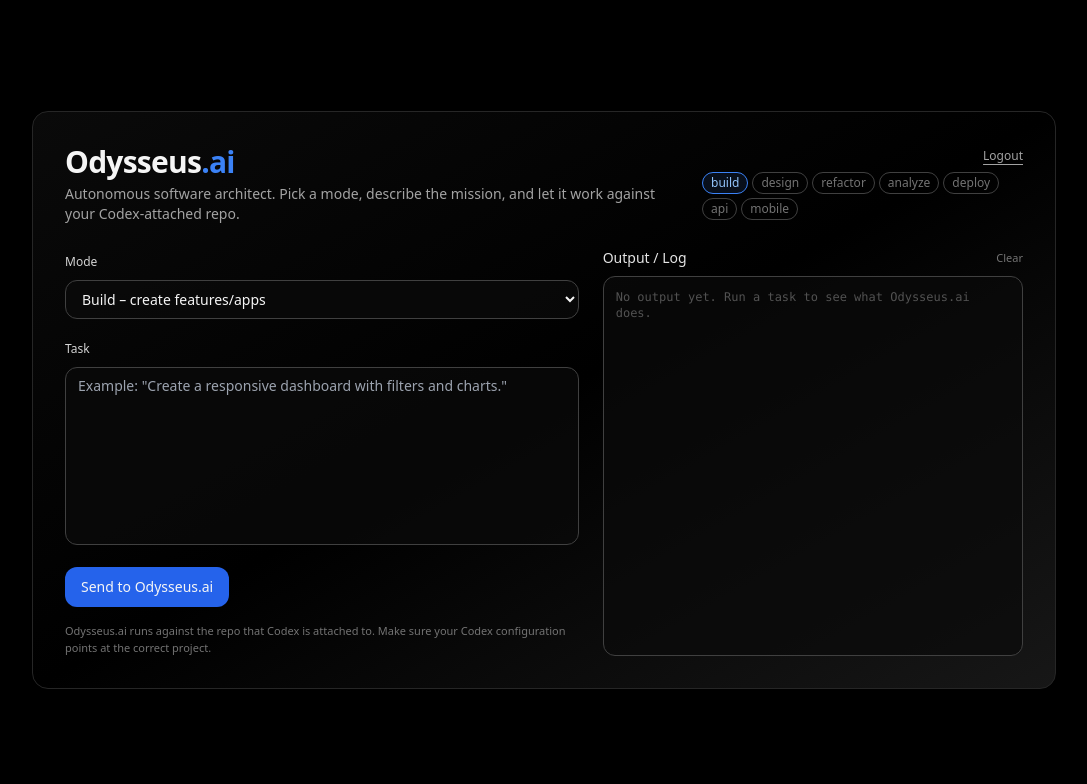
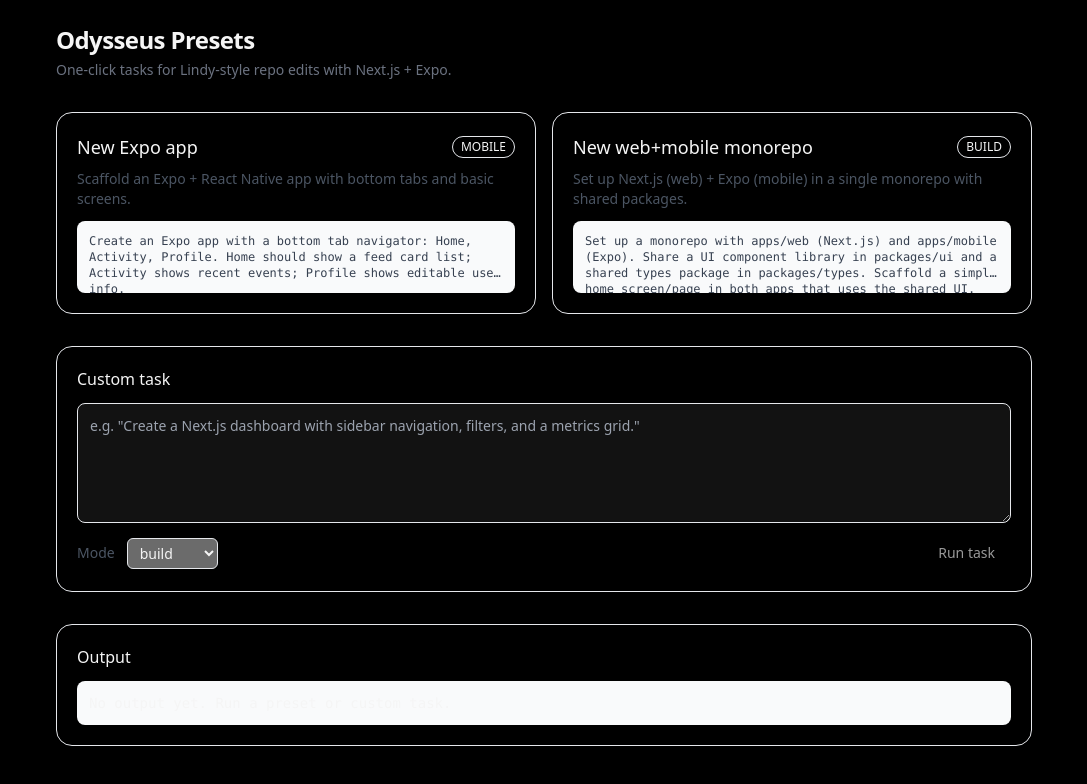
Before and after one commit to ruebenwood/odysseus, a Next.js app: page /odysseus in a window 1280 px wide. Shown: the top 784 px of the page, without its empty margins (96-1183 px from the left). Built offline with nearby package versions, Linux system fonts and the light colour scheme.

Commit message:
Add Odysseus presets UI and prompt snapshots

```diff
--- a/app/odysseus/page.tsx
+++ b/app/odysseus/page.tsx
@@ -1,195 +1,143 @@
 "use client";
 
-import { useState } from "react";
+import { useState, useTransition } from "react";
+import { runOdysseusTask } from "@/lib/odysseus";
+import type { OdysseusMode } from "@/lib/odysseus";
 
-const MODES = [
-  { value: "build", label: "Build – create features/apps" },
-  { value: "design", label: "Design – UI/UX focus" },
-  { value: "refactor", label: "Refactor – clean up code" },
-  { value: "analyze", label: "Analyze – understand & report" },
-  { value: "deploy", label: "Deploy – configs & pipelines" },
-  { value: "api", label: "API – backend endpoints" },
-  { value: "mobile", label: "Mobile – React Native/Expo" },
-] as const;
+type RunState = {
+  result?: string;
+  error?: string;
+};
 
-type ModeValue = (typeof MODES)[number]["value"];
+const PRESETS: Array<{
+  id: string;
+  title: string;
+  description: string;
+  mode: OdysseusMode;
+  task: string;
+}> = [
+  {
+    id: "expo",
+    title: "New Expo app",
+    description:
+      "Scaffold an Expo + React Native app with bottom tabs and basic screens.",
+    mode: "mobile",
+    task:
+      "Create an Expo app with a bottom tab navigator: Home, Activity, Profile. Home should show a feed card list; Activity shows recent events; Profile shows editable user info.",
+  },
+  {
+    id: "monorepo",
+    title: "New web+mobile monorepo",
+    description:
+      "Set up Next.js (web) + Expo (mobile) in a single monorepo with shared packages.",
+    mode: "build",
+    task:
+      "Set up a monorepo with apps/web (Next.js) and apps/mobile (Expo). Share a UI component library in packages/ui and a shared types package in packages/types. Scaffold a simple home screen/page in both apps that uses the shared UI.",
+  },
+];
 
-export default function OdysseusConsolePage() {
-  const [mode, setMode] = useState<ModeValue>("build");
-  const [task, setTask] = useState("");
-  const [output, setOutput] = useState("");
-  const [isLoading, setIsLoading] = useState(false);
-  const [errorMsg, setErrorMsg] = useState<string | null>(null);
+export default function OdysseusPage() {
+  const [isPending, startTransition] = useTransition();
+  const [state, setState] = useState<RunState>({});
+  const [task, setTask] = useState<string>("");
+  const [mode, setMode] = useState<OdysseusMode>("build");
 
-  async function handleRun() {
-    if (!task.trim()) {
-      setErrorMsg("Describe what you want Odysseus.ai to do.");
-      return;
+  async function run(taskText: string, modeVal: OdysseusMode) {
+    setState({});
+    startTransition(async () => {
+      try {
+        const out = await runOdysseusTask(taskText, { mode: modeVal });
+        setState({ result: out });
+      } catch (err: any) {
+        // Why: surface server action errors cleanly for debugging UX.
+        setState({ error: err?.message ?? "Unknown error" });
       }
-    setErrorMsg(null);
-    setIsLoading(true);
-    setOutput("");
-
-    try {
-      const res = await fetch("/api/odysseus", {
-        method: "POST",
-        headers: { "Content-Type": "application/json" },
-        body: JSON.stringify({ task, mode }),
     });
-
-      if (!res.ok) {
-        const data = await res.json().catch(() => ({}));
-        throw new Error(data.error || "Request failed.");
-      }
-
-      const data = await res.json();
-      setOutput(data.output || "");
-    } catch (err: any) {
-      setErrorMsg(err?.message || "Something went wrong.");
-    } finally {
-      setIsLoading(false);
-    }
-  }
-
-  async function handleLogout() {
-    try {
-      await fetch("/api/auth/logout", { method: "POST" });
-      window.location.href = "/login";
-    } catch {
-      // ignore
-    }
   }
 
   return (
-    <div className="min-h-screen bg-black text-neutral-100 flex items-center justify-center px-4 py-10">
-      <div className="w-full max-w-5xl rounded-2xl border border-neutral-800 bg-gradient-to-br from-neutral-950 via-black to-neutral-900 shadow-2xl p-6 md:p-8">
-        <header className="flex flex-col md:flex-row md:items-center md:justify-between gap-4 mb-6">
-          <div>
-            <h1 className="text-2xl md:text-3xl font-semibold tracking-tight">
-              Odysseus<span className="text-blue-500">.ai</span>
+    <div className="mx-auto max-w-5xl p-6 space-y-8">
+      <header className="space-y-1">
+        <h1 className="text-2xl font-semibold tracking-tight">
+          Odysseus Presets
         </h1>
-            <p className="text-sm text-neutral-400 mt-1">
-              Autonomous software architect. Pick a mode, describe the mission,
-              and let it work against your Codex-attached repo.
+        <p className="text-sm text-gray-500">
+          One-click tasks for Lindy-style repo edits with Next.js + Expo.
         </p>
+      </header>
+
+      {/* Presets */}
+      <section className="grid gap-4 md:grid-cols-2">
+        {PRESETS.map((p) => (
+          <button
+            key={p.id}
+            onClick={() => run(p.task, p.mode)}
+            disabled={isPending}
+            className="rounded-2xl border p-4 text-left shadow-sm transition hover:shadow md:p-5 disabled:opacity-60"
+          >
+            <div className="flex items-center justify-between">
+              <h2 className="text-lg font-medium">{p.title}</h2>
+              <span className="rounded-full border px-2 py-0.5 text-xs">
+                {p.mode.toUpperCase()}
+              </span>
             </div>
-          <div className="flex flex-col items-end gap-2">
+            <p className="mt-2 text-sm text-gray-600">{p.description}</p>
+            <pre className="mt-3 line-clamp-3 whitespace-pre-wrap rounded-lg bg-gray-50 p-3 text-xs text-gray-700">
+              {p.task}
+            </pre>
+          </button>
+        ))}
+      </section>
+
+      {/* Freeform runner */}
+      <section className="rounded-2xl border p-4 shadow-sm md:p-5">
+        <h3 className="text-base font-medium">Custom task</h3>
+        <div className="mt-3 grid gap-3">
+          <textarea
+            value={task}
+            onChange={(e) => setTask(e.target.value)}
+            placeholder='e.g. "Create a Next.js dashboard with sidebar navigation, filters, and a metrics grid."'
+            className="min-h-[120px] w-full rounded-lg border p-3 text-sm"
+          />
+          <div className="flex items-center gap-3">
+            <label className="text-sm text-gray-600">Mode</label>
+            <select
+              value={mode}
+              onChange={(e) => setMode(e.target.value as OdysseusMode)}
+              className="rounded-md border px-2 py-1 text-sm"
+            >
+              <option value="build">build</option>
+              <option value="design">design</option>
+              <option value="refactor">refactor</option>
+              <option value="analyze">analyze</option>
+              <option value="deploy">deploy</option>
+              <option value="api">api</option>
+              <option value="mobile">mobile</option>
+            </select>
             <button
-              type="button"
-              onClick={handleLogout}
-              className="text-xs text-neutral-400 hover:text-neutral-200 underline underline-offset-4"
+              onClick={() => run(task, mode)}
+              disabled={isPending || !task.trim()}
+              className="ml-auto rounded-lg bg-black px-4 py-2 text-sm font-medium text-white disabled:opacity-60"
             >
-              Logout
+              {isPending ? "Running…" : "Run task"}
             </button>
-            <div className="flex flex-wrap gap-1 text-xs text-neutral-500">
-              {MODES.map((m) => (
-                <span
-                  key={m.value}
-                  className={`px-2 py-0.5 rounded-full border ${
-                    mode === m.value
-                      ? "border-blue-500 text-blue-300 bg-blue-500/10"
-                      : "border-neutral-700"
-                  }`}
-                >
-                  {m.value}
-                </span>
-              ))}
           </div>
         </div>
-        </header>
-
-        <div className="grid gap-6 md:grid-cols-[minmax(0,1.1fr)_minmax(0,0.9fr)]">
-          {/* Left: controls */}
-          <section className="space-y-4">
-            <div className="space-y-2">
-              <label
-                htmlFor="mode"
-                className="text-xs font-medium text-neutral-300"
-              >
-                Mode
-              </label>
-              <select
-                id="mode"
-                value={mode}
-                onChange={(e) => setMode(e.target.value as ModeValue)}
-                className="w-full rounded-xl border border-neutral-700 bg-neutral-950/70 px-3 py-2 text-sm outline-none focus:ring-2 focus:ring-blue-600"
-              >
-                {MODES.map((m) => (
-                  <option key={m.value} value={m.value}>
-                    {m.label}
-                  </option>
-                ))}
-              </select>
-            </div>
-
-            <div className="space-y-2">
-              <label
-                htmlFor="task"
-                className="text-xs font-medium text-neutral-300"
-              >
-                Task
-              </label>
-              <textarea
-                id="task"
-                value={task}
-                onChange={(e) => setTask(e.target.value)}
-                rows={8}
-                placeholder='Example: "Create a responsive dashboard with filters and charts."'
-                className="w-full rounded-xl border border-neutral-700 bg-neutral-950/70 px-3 py-2 text-sm outline-none focus:ring-2 focus:ring-blue-600 resize-none"
-              />
-            </div>
-
-            {errorMsg && (
-              <p className="text-xs text-red-500 bg-red-500/10 border border-red-600/50 rounded-lg px-3 py-2">
-                {errorMsg}
-              </p>
-            )}
-
-            <button
-              type="button"
-              onClick={handleRun}
-              disabled={isLoading}
-              className="inline-flex items-center justify-center rounded-xl bg-blue-600 hover:bg-blue-500 disabled:bg-blue-800 px-4 py-2.5 text-sm font-medium transition-colors w-full md:w-auto"
-            >
-              {isLoading ? "Sending to Odysseus.ai..." : "Send to Odysseus.ai"}
-            </button>
-
-            <p className="text-[11px] text-neutral-500">
-              Odysseus.ai runs against the repo that Codex is attached to. Make
-              sure your Codex configuration points at the correct project.
-            </p>
       </section>
 
-          {/* Right: output */}
-          <section className="flex flex-col h-full">
-            <div className="flex items-center justify-between mb-2">
-              <h2 className="text-sm font-medium text-neutral-200">
-                Output / Log
-              </h2>
-              <button
-                type="button"
-                onClick={() => setOutput("")}
-                className="text-[11px] text-neutral-500 hover:text-neutral-300"
-              >
-                Clear
-              </button>
-            </div>
-            <div className="flex-1 min-h-[220px] rounded-xl border border-neutral-700 bg-neutral-950/70 p-3 text-xs font-mono text-neutral-300 overflow-auto whitespace-pre-wrap">
-              {isLoading && !output && (
-                <span className="text-neutral-500">
-                  Odysseus.ai is working...
-                </span>
+      {/* Output */}
+      <section className="rounded-2xl border p-4 shadow-sm md:p-5">
+        <h3 className="text-base font-medium">Output</h3>
+        {state.error ? (
+          <p className="mt-3 rounded-lg border border-red-200 bg-red-50 p-3 text-sm text-red-700">
+            {state.error}
+          </p>
+        ) : (
+          <pre className="mt-3 max-h-[520px] overflow-auto whitespace-pre-wrap rounded-lg bg-gray-50 p-3 text-sm">
+            {state.result ?? "No output yet. Run a preset or custom task."}
+          </pre>
         )}
-              {!isLoading && !output && (
-                <span className="text-neutral-600">
-                  No output yet. Run a task to see what Odysseus.ai does.
-                </span>
-              )}
-              {output && <span>{output}</span>}
-            </div>
       </section>
-        </div>
-      </div>
     </div>
   );
 }
```
Also changed, not shown: package.json (+5 -2 lines), vitest.config.ts (added, +9 -0 lines), 1 other file (tests, documents, lock files or other folders). Lines whose indentation alone changed are shown as unchanged.
